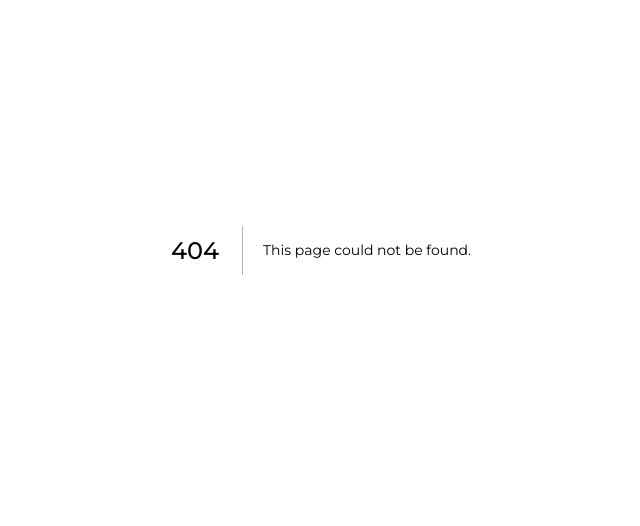
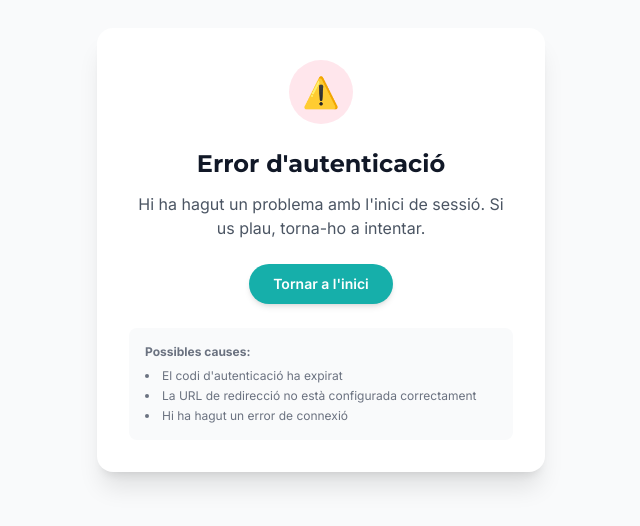
Before and after one commit to publicat-lacenet/publicat, a Next.js app: page /auth/auth-code-error in a window 1280 px wide. Before the commit this address had no page. Shown: the part 150-676 px from the top of the page, without its empty margins (319-959 px from the left). Built offline with nearby package versions, Linux system fonts and the light colour scheme.

Commit message:
Add logging to auth callback and create error page

```diff
--- /dev/null
+++ b/app/auth/auth-code-error/page.tsx
@@ -0,0 +1,39 @@
+export default function AuthCodeError() {
+    return (
+        <div className="min-h-screen flex items-center justify-center bg-[#F9FAFB]">
+            <div className="max-w-md w-full bg-white rounded-2xl shadow-xl p-8 text-center">
+                <div className="mb-6">
+                    <div className="mx-auto w-16 h-16 bg-[#F91248]/10 rounded-full flex items-center justify-center">
+                        <span className="text-3xl">⚠️</span>
+                    </div>
+                </div>
+
+                <h1 className="text-2xl font-bold text-[#111827] mb-3">
+                    Error d'autenticació
+                </h1>
+
+                <p className="text-[#4B5563] mb-6">
+                    Hi ha hagut un problema amb l'inici de sessió. Si us plau, torna-ho a intentar.
+                </p>
+
+                <a
+                    href="/"
+                    className="inline-block rounded-full bg-[#16AFAA] px-6 py-2.5 text-sm font-semibold text-white shadow-md hover:bg-[#11948F] transition-colors"
+                >
+                    Tornar a l'inici
+                </a>
+
+                <div className="mt-6 p-4 bg-[#F9FAFB] rounded-lg text-left">
+                    <p className="text-xs text-[#6B7280] mb-2">
+                        <strong>Possibles causes:</strong>
+                    </p>
+                    <ul className="text-xs text-[#6B7280] space-y-1 list-disc list-inside">
+                        <li>El codi d'autenticació ha expirat</li>
+                        <li>La URL de redirecció no està configurada correctament</li>
+                        <li>Hi ha hagut un error de connexió</li>
+                    </ul>
+                </div>
+            </div>
+        </div>
+    );
+}
--- a/app/auth/callback/route.ts
+++ b/app/auth/callback/route.ts
@@ -6,6 +6,8 @@ export async function GET(request: Request) {
     const { searchParams, origin } = new URL(request.url)
     const code = searchParams.get('code')
     const next = searchParams.get('next') ?? '/pantalla'
+
+    console.log('Callback hit:', { origin, code: code?.substring(0, 10) + '...', next })
 
     if (code) {
         const cookieStore = await cookies()
@@ -28,10 +30,13 @@ export async function GET(request: Request) {
         )
         const { error } = await supabase.auth.exchangeCodeForSession(code)
         if (!error) {
+            console.log('Auth successful, redirecting to:', `${origin}${next}`)
             return NextResponse.redirect(`${origin}${next}`)
         }
+        console.error('Auth error:', error)
     }
 
     // return the user to an error page with instructions
+    console.log('Redirecting to error page')
     return NextResponse.redirect(`${origin}/auth/auth-code-error`)
 }
```
